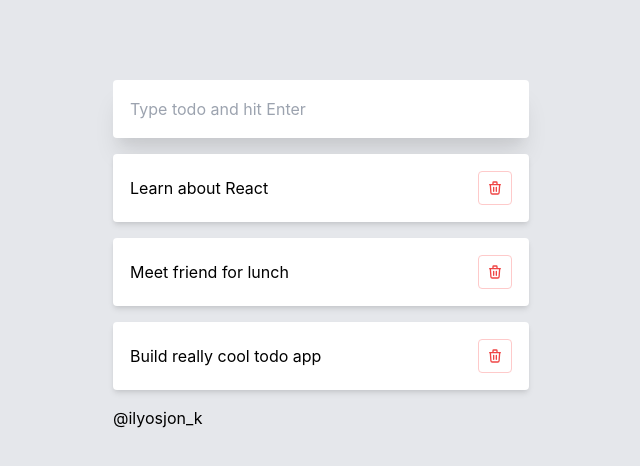
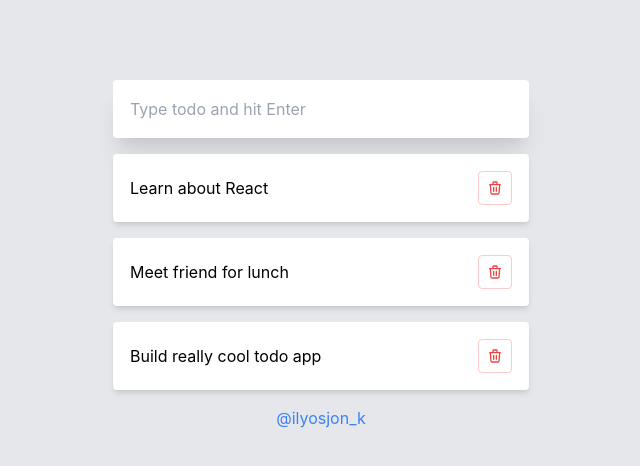
Before and after one commit to ilyosjon09/todo, a React (Create React App) app: page / in a window 1280 px wide. Shown: the top 466 px of the page, without its empty margins (319-959 px from the left). Built offline with nearby package versions, Linux system fonts and the light colour scheme.

Commit message:
Add some styling to telegram contact

```diff
--- a/src/App.js
+++ b/src/App.js
@@ -80,7 +80,7 @@ function App() {
     <div>
       <TodoForm addTodo={addTodo} />
       {todos.map((todo, index) => (<Todo key={index} index={index} todo={todo} completeTodo={completeTodo} removeTodo={removeTodo} />))}
-      <div><a href="https://t.me/ilyosjon_k">@ilyosjon_k</a></div>
+      <div className="text-center text-blue-500 hover:text-blue-400"><a href="https://t.me/ilyosjon_k">@ilyosjon_k</a></div>
     </div>
   );
 }
```
